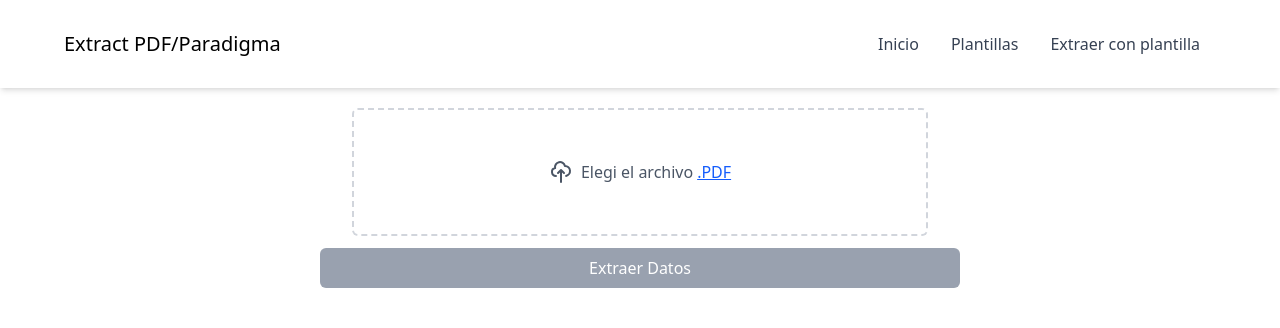
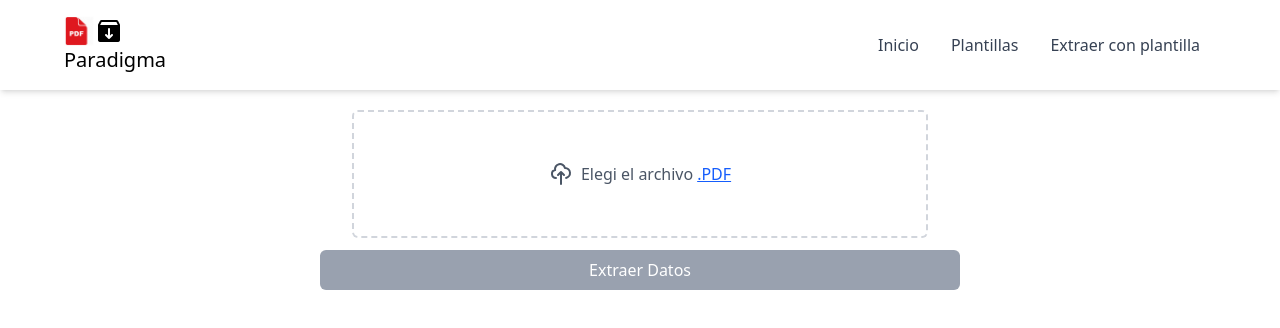
Before and after one commit to heguilenjuan/extractor-front, a React (Vite) app: page / in a window 1280 px wide. Shown: the top 328 px of the page. Built offline with nearby package versions, Linux system fonts and the light colour scheme.

Commit message:
iconos del nav

```diff
--- a/src/components/NavBar.tsx
+++ b/src/components/NavBar.tsx
@@ -1,12 +1,16 @@
 import { NavLink } from "react-router-dom";
-
+import pdfImg from "../assets/pdf.jpg";
+import extractImg from '../assets/extract.png';
 const NavBar = () => {
     return (
         <header className="lg:px-16 px-4 bg-white flex flex-wrap items-center py-4 shadow-md">
             <div className="flex-1 flex justify-between items-center">
                 <NavLink to="/" className="text-xl">
-
-                    Extract PDF/Paradigma
+                    <div className="flex">
+                        <img src={pdfImg} width={30} height={30} />
+                        <img src={extractImg} width={30} height={30} />
+                    </div>
+                    <h1>Paradigma</h1>
                 </NavLink>
             </div>
 
```
Also changed, not shown: src/assets/extract.png (added), src/assets/pdf.jpg (added).
